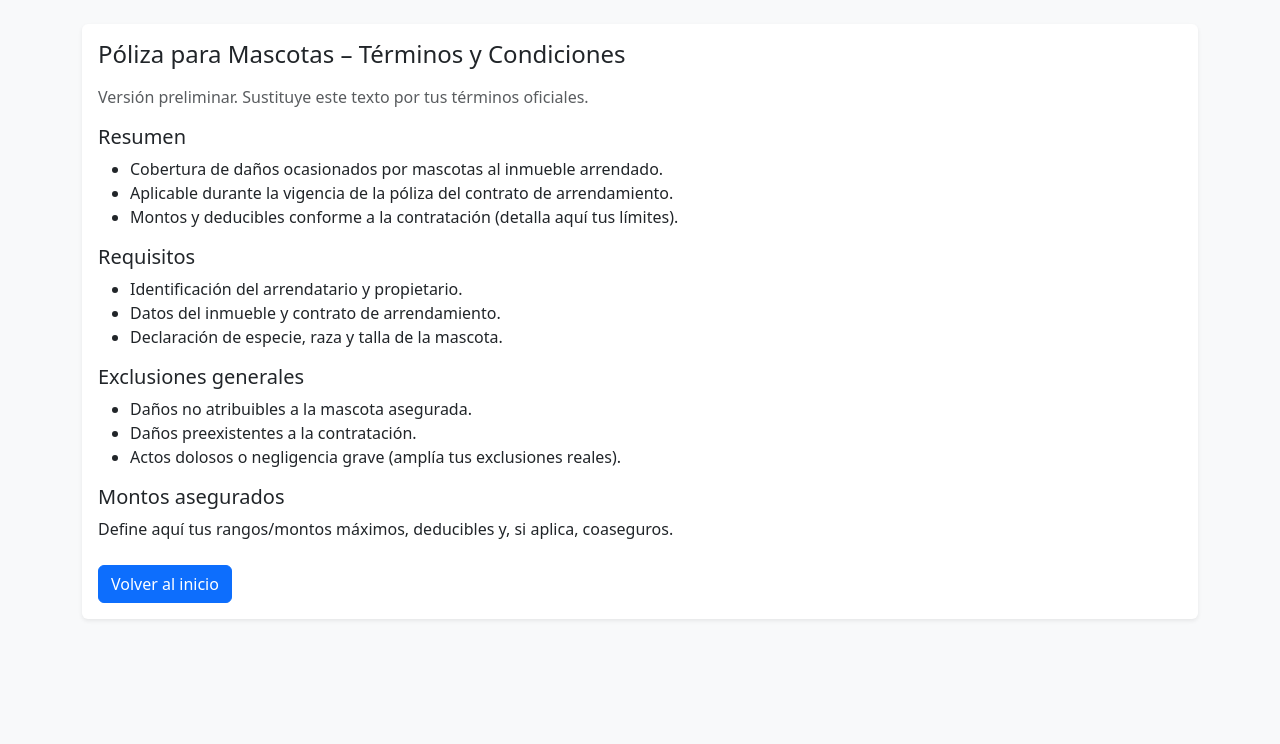
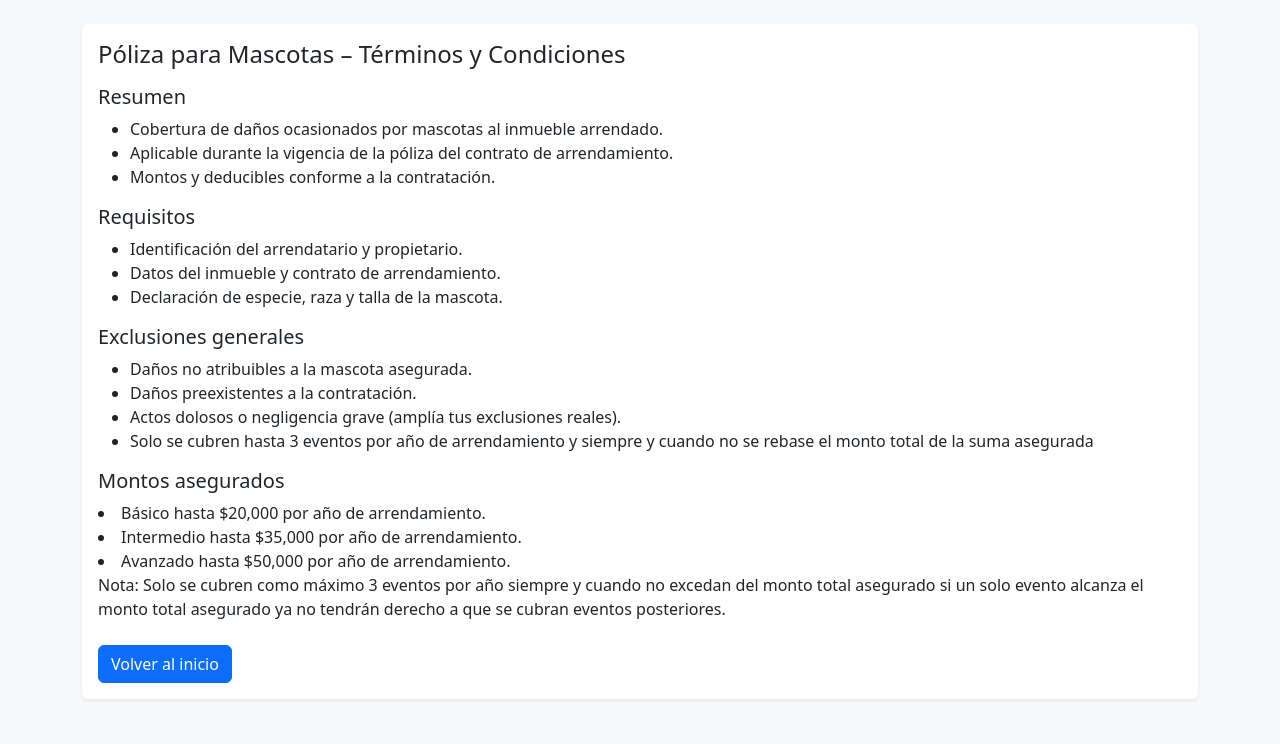
Before and after one commit to G-Seyer/web_derecho, a Flask app: page /terminos-mascotas in a window 1280 px wide. Shown: the part 56-800 px from the top of the page. Run offline with Flask 3, Linux system fonts and the light colour scheme.

Commit message:
Anexo guardar Archivos

```diff
--- a/app/templates/terminos_mascotas.html
+++ b/app/templates/terminos_mascotas.html
@@ -17,13 +17,12 @@
   <div class="card shadow-sm border-0">
     <div class="card-body">
       <h1 class="h4 mb-3">Póliza para Mascotas – Términos y Condiciones</h1>
-      <p class="text-muted">Versión preliminar. Sustituye este texto por tus términos oficiales.</p>
 
       <h5>Resumen</h5>
       <ul>
         <li>Cobertura de daños ocasionados por mascotas al inmueble arrendado.</li>
         <li>Aplicable durante la vigencia de la póliza del contrato de arrendamiento.</li>
-        <li>Montos y deducibles conforme a la contratación (detalla aquí tus límites).</li>
+        <li>Montos y deducibles conforme a la contratación.</li>
       </ul>
 
       <h5>Requisitos</h5>
@@ -38,10 +37,14 @@
         <li>Daños no atribuibles a la mascota asegurada.</li>
         <li>Daños preexistentes a la contratación.</li>
         <li>Actos dolosos o negligencia grave (amplía tus exclusiones reales).</li>
+        <li>Solo se cubren hasta 3 eventos por año de arrendamiento y siempre y cuando no se rebase el monto total de la suma asegurada</li>
       </ul>
 
       <h5>Montos asegurados</h5>
-      <p>Define aquí tus rangos/montos máximos, deducibles y, si aplica, coaseguros.</p>
+      <li>Básico hasta $20,000 por año de arrendamiento.</li>
+      <li>Intermedio hasta $35,000 por año de arrendamiento.</li>
+      <li>Avanzado hasta $50,000 por año de arrendamiento.</li>
+      <p> Nota: Solo se cubren como máximo 3 eventos por año siempre y cuando no excedan del monto total asegurado si un solo evento alcanza el monto total asegurado ya no tendrán derecho a que se cubran eventos posteriores.</p>
 
       <div class="mt-4">
         <a href="{{ url_for('routes.home') }}" class="btn btn-primary">Volver al inicio</a>
```
Also changed, not shown: app/templates/index.html (+38 -6 lines), app/static/img/acuerdo.png.
